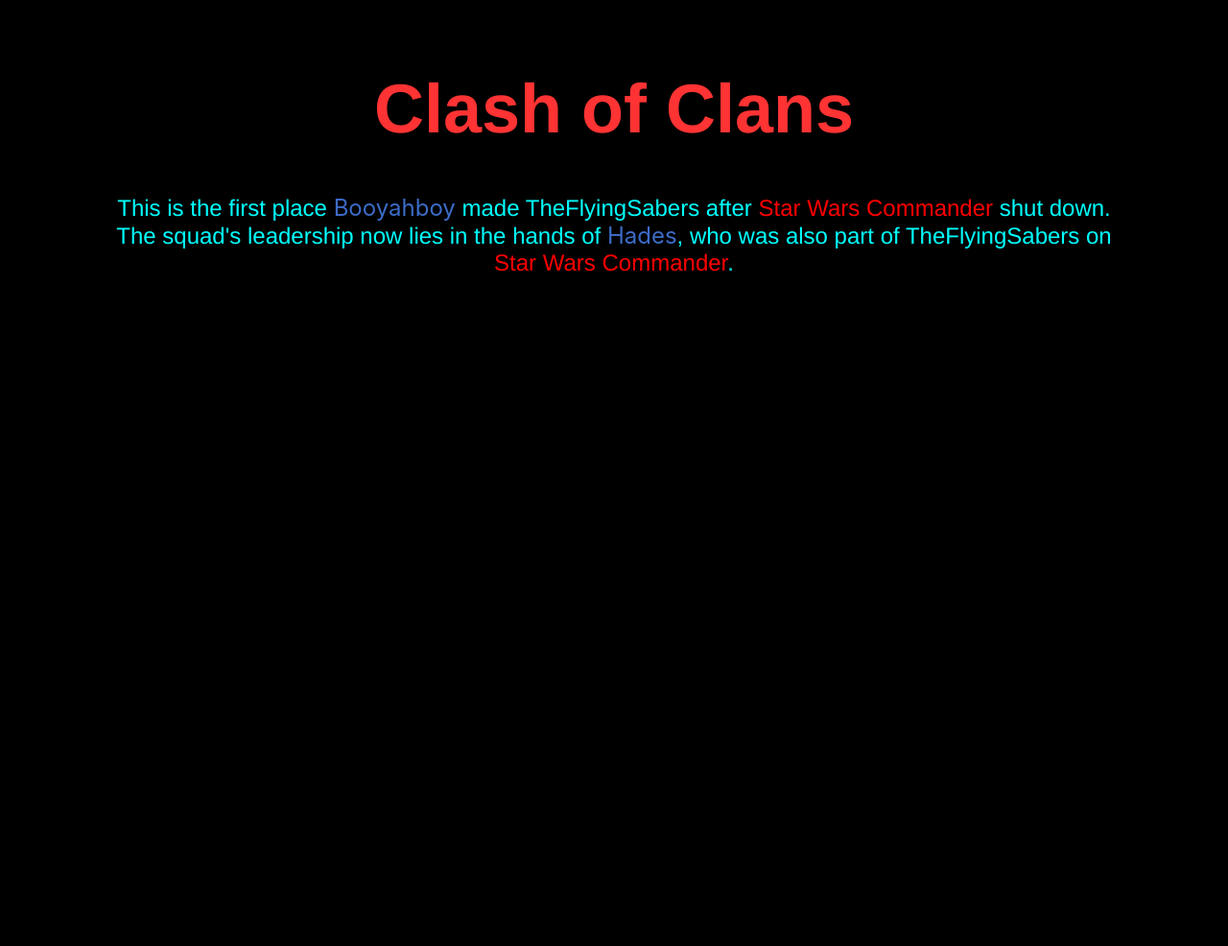
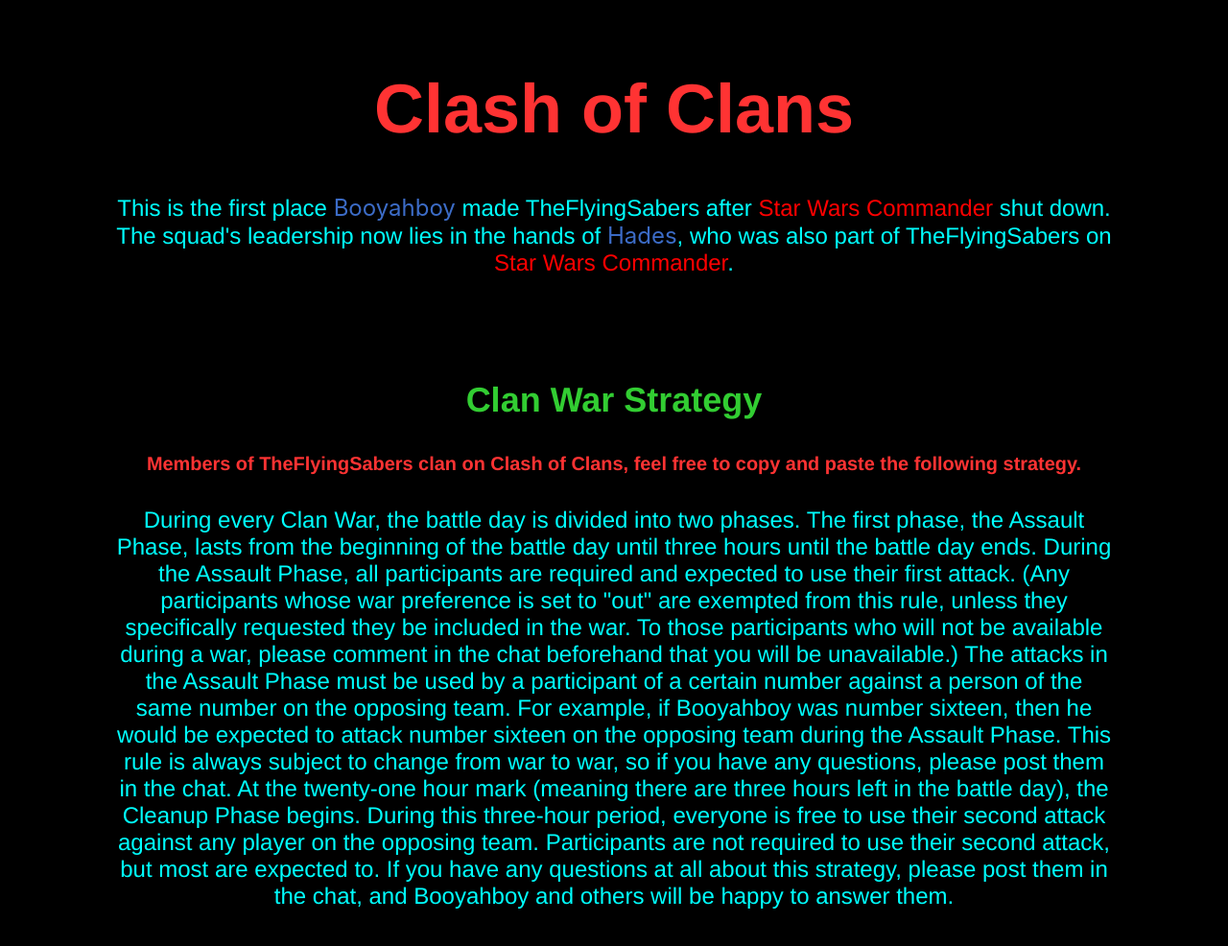
Before and after one commit to theflyingsabers/public-site, a plain HTML site: page ClashofClans.html in a window 1280 px wide. Shown: the whole page at 96% size. Before the commit the page ends 800 px from the top, so only its background shows below. Drawn offline with Linux system fonts and the light colour scheme.

Commit message:
Added strat

```diff
--- a/ClashofClans.html
+++ b/ClashofClans.html
@@ -25,3 +25,26 @@
    in the hands of <span class="username">Hades</span>, who was also
    part of TheFlyingSabers on <span class="no-more">Star Wars Commander</span>.
    </p>
+<h2>
+Clan War Strategy
+</h2>
+<h5>
+  Members of TheFlyingSabers clan on Clash of Clans, feel free to copy and paste the following strategy.
+</h5>
+
+<p>
+  During every Clan War, the battle day is divided into two phases. The first phase, the Assault Phase,
+  lasts from the beginning of the battle day until three hours until the battle day ends. During the Assault
+  Phase, all participants are required and expected to use their first
+  attack. (Any participants whose war preference is set to "out" are exempted from this rule, unless they
+  specifically requested they be included in the war. To those participants who will not be available during
+  a war, please comment in the chat beforehand that you will be unavailable.) The attacks in the Assault Phase
+  must be used by a participant of a certain number against a person of the same number on the opposing team.
+  For example, if Booyahboy was number sixteen, then he would be expected to attack number sixteen on the
+  opposing team during the Assault Phase. This rule is always subject to change from war to war, so if you have any
+  questions, please post them in the chat. At the twenty-one hour mark (meaning there are three hours left in the battle day),
+  the Cleanup Phase begins. During this three-hour period, everyone is free to use their second attack against any
+ player on the opposing team. Participants are not required to use their second attack, but most are expected to.
+ If you have any questions at all about this strategy, please post them in the chat, and Booyahboy and others will
+ be happy to answer them.
+</p>
--- a/site.css
+++ b/site.css
@@ -39,12 +39,9 @@ main > div {
   flex: 1 1 auto;
 }
 
-h2:not(:first-of-type) {
-  margin-top: 3em;
-}
-
 h2 {
   color: limegreen;
+  margin-top: 3em;
 }
 
 p {
```
